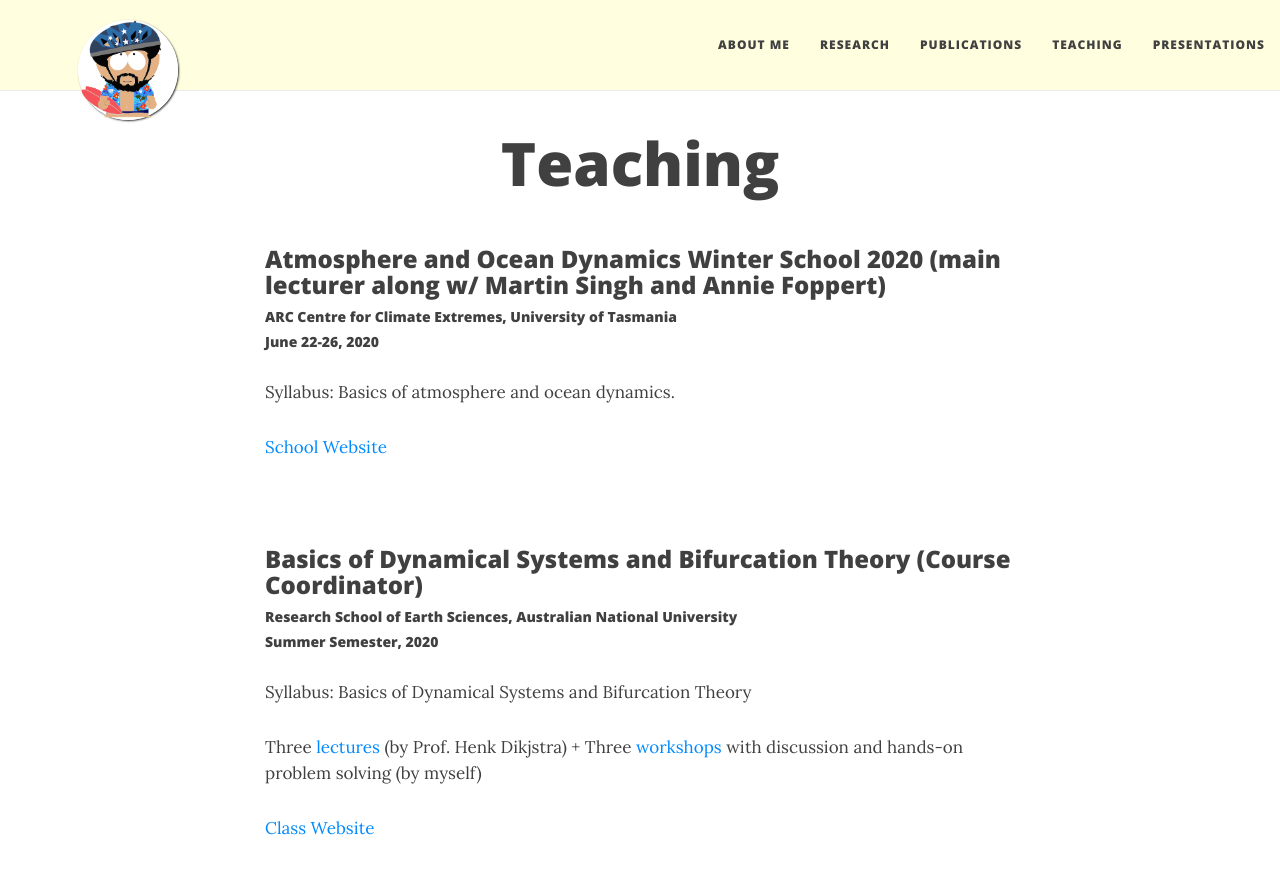
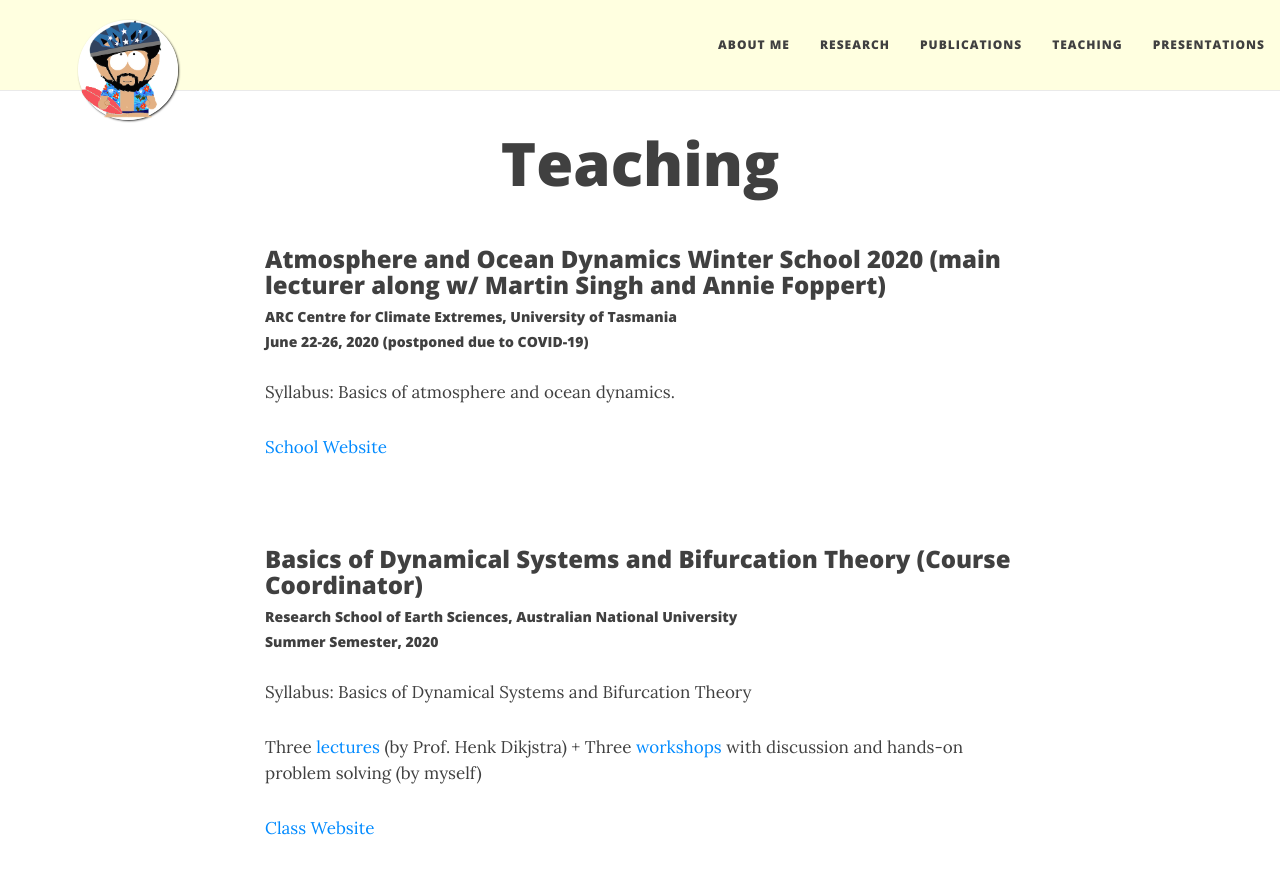
Before and after one commit to navidcy/navidcy.github.io, a Jekyll site: the page built from teaching.md, in a window 1280 px wide and 900 px high. Shown: the top 874 px of the window. Built offline with Jekyll 4.4.1, drawn with Linux system fonts in a browser that asks for light colours; nearby versions of some CDN libraries.

Commit message:
Winter School postponed

```diff
--- a/teaching.md
+++ b/teaching.md
@@ -7,7 +7,7 @@ title: Teaching
 
 ### Atmosphere and Ocean Dynamics Winter School 2020 (main lecturer along w/ Martin Singh and Annie Foppert)
 ##### ARC Centre for Climate Extremes, University of Tasmania
-##### June 22-26, 2020
+##### June 22-26, 2020 (postponed due to COVID-19)
 
 Syllabus: Basics of atmosphere and ocean dynamics.
 
```
